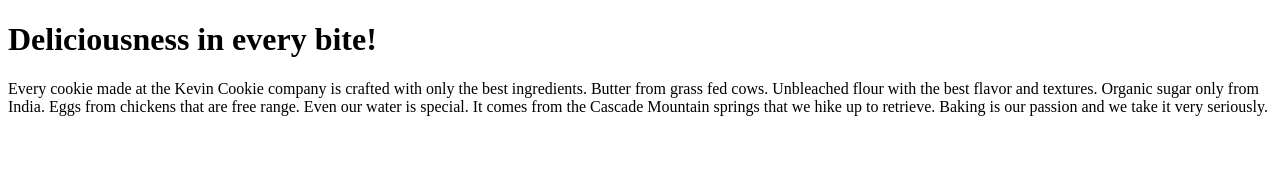
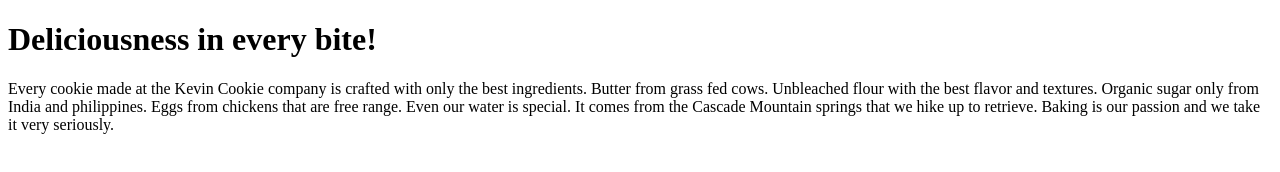
Before and after one commit to neehanthreddym/CookieCompany.com, a plain HTML site: page index.htm in a window 1280 px wide. Drawn offline with Linux system fonts and the light colour scheme.

Commit message:
Updated index.htm

```diff
--- a/index.htm
+++ b/index.htm
@@ -4,7 +4,7 @@
 
 <h1>Deliciousness in every bite!</h1>
 
-<p>Every cookie made at the Kevin Cookie company is crafted with only the best ingredients. Butter from grass fed cows. Unbleached flour with the best flavor and textures. Organic sugar only from India. Eggs from chickens that are free range. Even our water is special. It comes from the Cascade Mountain springs that we hike up to retrieve. Baking is our passion and we take it very seriously.</p>
+<p>Every cookie made at the Kevin Cookie company is crafted with only the best ingredients. Butter from grass fed cows. Unbleached flour with the best flavor and textures. Organic sugar only from India and philippines. Eggs from chickens that are free range. Even our water is special. It comes from the Cascade Mountain springs that we hike up to retrieve. Baking is our passion and we take it very seriously.</p>
 
 </body>
 </html>
```
